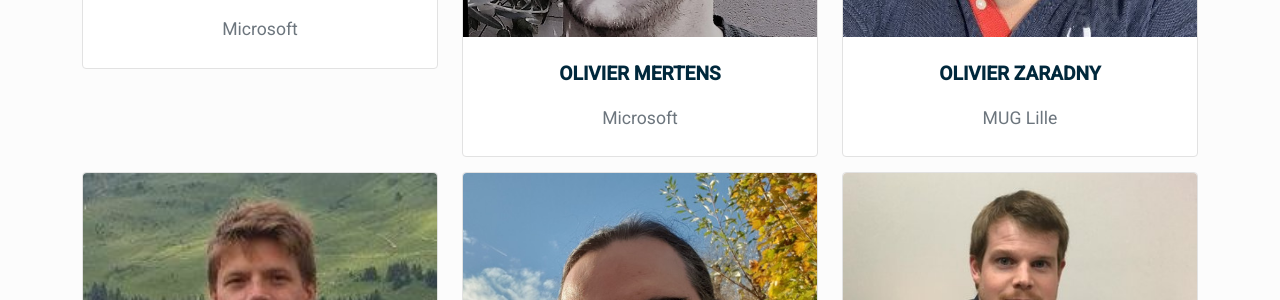
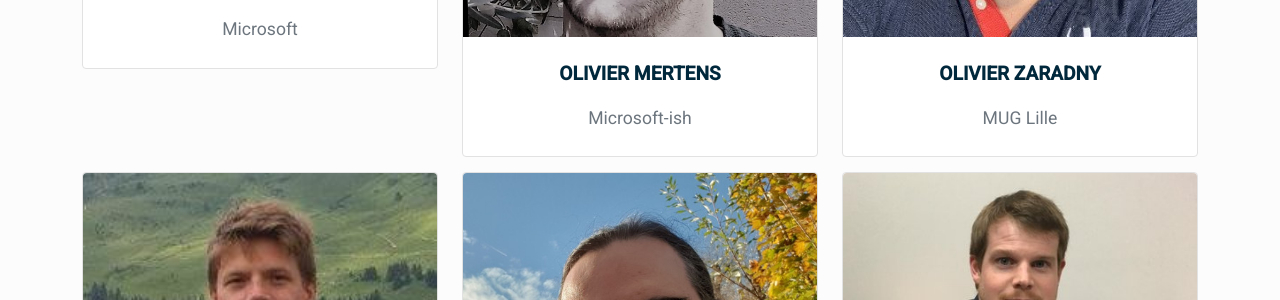
Before and after one commit to mtg-x/event-template, a Jekyll site: the page built from pages/team.html, in a window 1280 px wide and 900 px high, scrolled down 3631 px. Shown: the part 152-452 px from the top of the window. Built offline with Jekyll 4.4.1, drawn with Linux system fonts in a browser that asks for light colours.

Commit message:
chore(speaker): Fix speaker company

```diff
--- a/_data/team.yml
+++ b/_data/team.yml
@@ -17,7 +17,7 @@
   firstname: "Olivier"
   lastname: "Mertens"
   image: "oliviermertens.jpg"
-  company: "Microsoft"
+  company: "Microsoft-ish"
 -
   firstname: "Adrien"
   lastname: "Clerbois"
```
